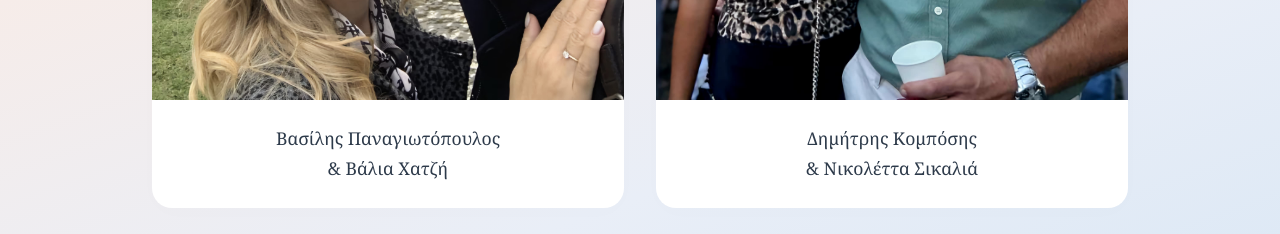
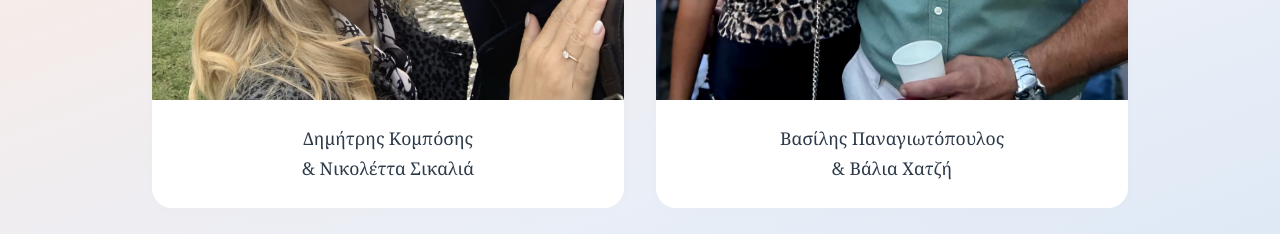
Before and after one commit to Rifatul-Islam-Munna/multiple-weeding-landing-page, a Next.js app: page / in a window 1280 px wide. Shown: the part 4460-4694 px from the top of the page. Built offline with nearby package versions, Linux system fonts and the light colour scheme.

Commit message:
all updated

```diff
--- a/src/static-data/data.ts
+++ b/src/static-data/data.ts
@@ -138,11 +138,11 @@ export const weddingData = {
     people: [
       {
         image: "/images/koumbaroi-1.jpg",
-        name: "Βασίλης Παναγιωτόπουλος\n& Βάλια Χατζή",
+        name: "Δημήτρης Κομπόσης \n & Νικολέττα Σικαλιά",
       },
       {
         image: "/images/koumbaroi-2.jpg",
-        name: "Δημήτρης Κομπόσης\n& Νικολέττα Σικαλιά",
+        name: "Βασίλης Παναγιωτόπουλος \n  & Βάλια Χατζή",
       },
     ],
   },
```
